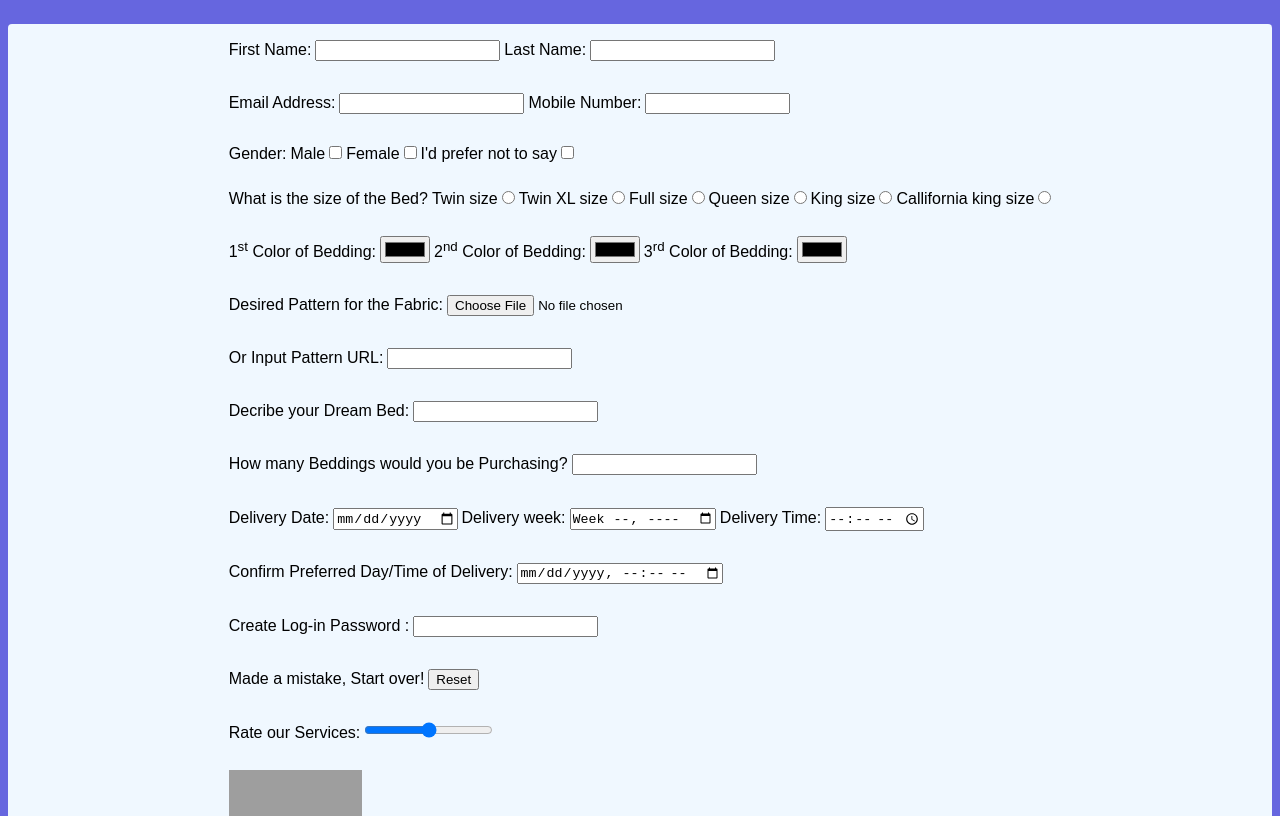
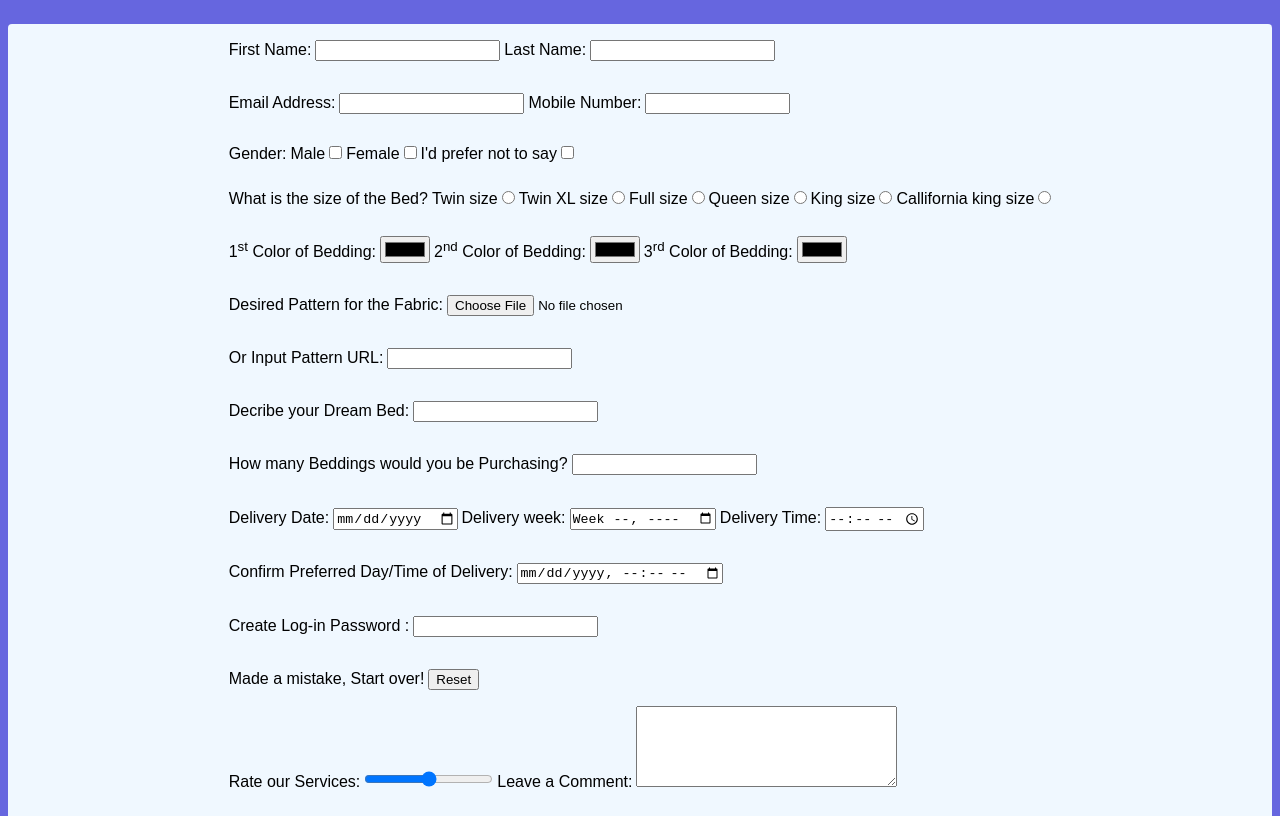
Before and after one commit to Toria43/forms, a plain HTML site: page index.html in a window 1280 px wide. Shown: the part 95-911 px from the top of the page. Drawn offline with Linux system fonts and the light colour scheme; grey boxes are pictures that could not be loaded.

Commit message:
added textarea

```diff
--- a/index.html
+++ b/index.html
@@ -107,6 +107,8 @@
           <div>
             <label for="range">Rate our Services:</label>
             <input type="range" name="range" id="range" min="0" max="10">
+            <label for="comment">Leave a Comment:</label>
+            <textarea name="comment" id="comment" cols="30" rows="5"></textarea>
           </div>
           <input type="image" src="https://images.unsplash.com/flagged/photo-1575517111839-3a3843ee7f5d?w=700&auto=format&fit=crop&q=60&ixlib=rb-4.0.3&ixid=M3wxMjA3fDB8MHxzZWFyY2h8MTB8fGJlZHxlbnwwfHwwfHx8MA%3D%3D" alt="blue bed and mattress with pillows"  height="100px">
           <input id="userId" name="userId" type="hidden" value="abc123">
```
